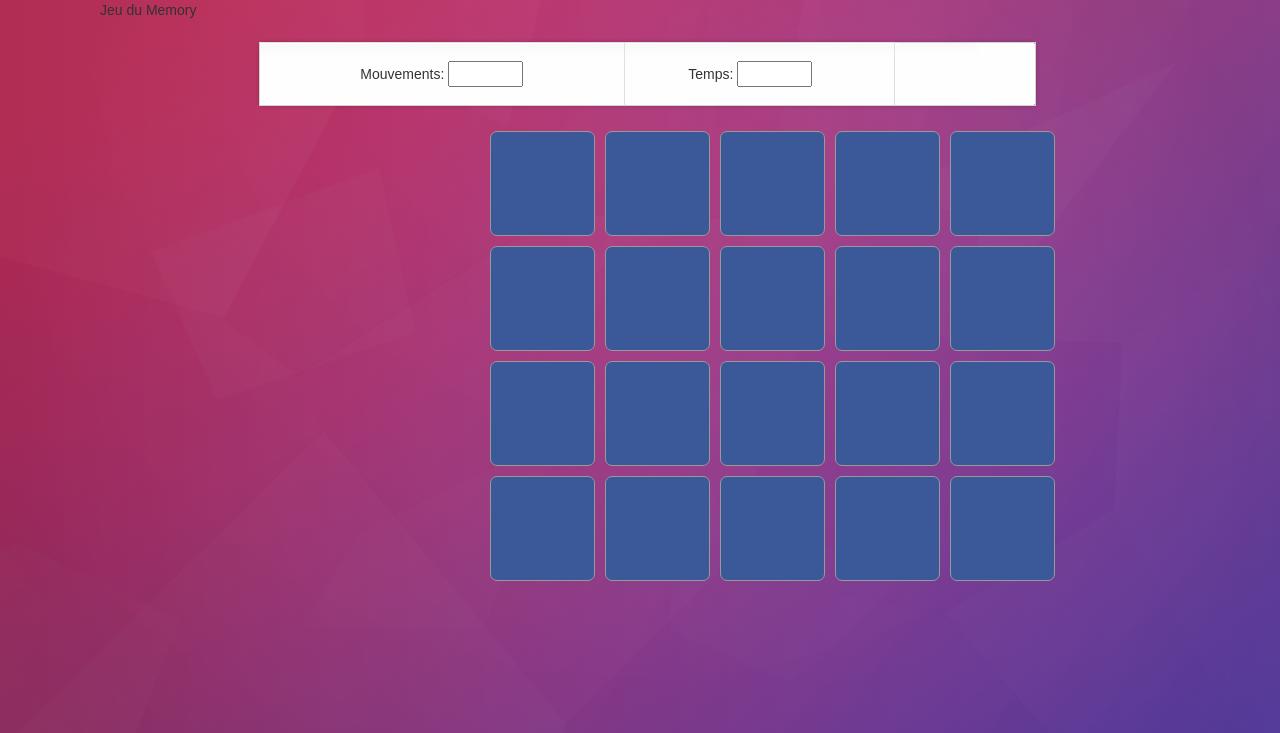
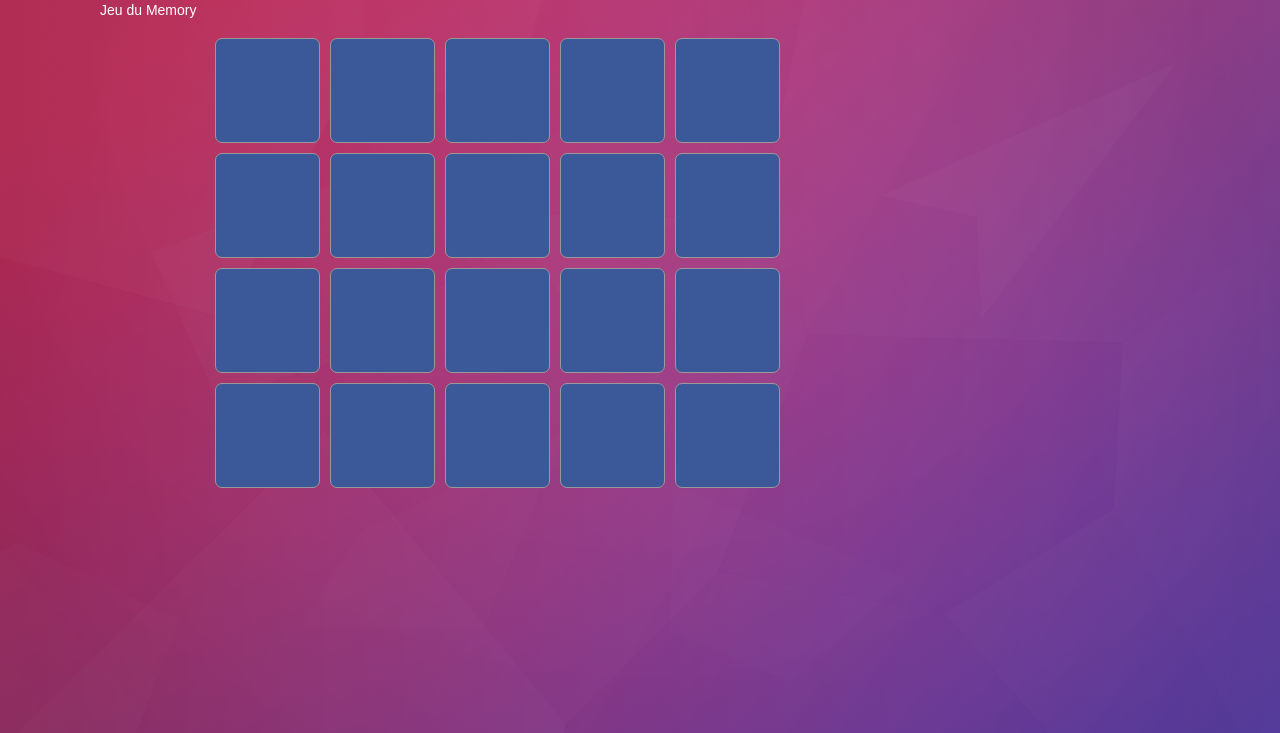
Before and after one commit to PatrickEDM/epsi_workshop, a PHP site: page /epsi_workshop/games/memory in a window 1280 px wide. Shown: the top 733 px of the page. Run offline with PHP 8.4, Linux system fonts and the light colour scheme; data comes from the database, SQL or seed files in the repository; data that the repository does not hold is empty; some libraries are stand-ins or nearby versions.

Commit message:
Memory CSS

```diff
--- /dev/null
+++ b/app/templates/default/css/memory.css
@@ -0,0 +1,36 @@
+ #case
+    {
+        margin-top:5%;
+
+        width: 625px;
+    }
+    #case div
+    {
+        float: left;
+        width: 105px;
+        height: 105px;
+        background: #3b5998;
+        margin: 5px;
+        border: 1px solid #999;
+        -webkit-border-radius: .5em;
+        -moz-border-radius: .5em;
+    }
+
+    .bouton {
+        background-color: #3b5998; /* bleu facebook */
+        border: none;
+        color: white;
+        padding: 10px 24px;
+        text-align: center;
+        text-decoration: none;
+        display: inline-block;
+        font-size: 10px;
+        border-radius: 8px;
+    }
+ #relance{
+    text-decoration:none; color: #FFFFFF;
+ }
+ #case img{
+    display: none; border: none;
+ }
+ .title{color:white;}
--- a/app/templates/default/css/style.css
+++ b/app/templates/default/css/style.css
@@ -64,7 +64,6 @@ a:hover{text-decoration: none;color: black;}
     border-radius: 3px;
     padding: 10px 15px;
     margin: 0 auto 10px auto;
-    display: block;
     text-align: center;
     font-size: 18px;
 
--- a/app/views/games/memory.php
+++ b/app/views/games/memory.php
@@ -2,43 +2,15 @@
 use Helpers\Url;
 use Helpers\Assets;
 
+Assets::css(array(
+	Url::templatePath() . 'css/memory.css',
+));
 
 Assets::js(array(
     Url::templatePath() . 'js/games/memory.js',
 ));
 
 ?>
-
-<style>
-    #case
-    {
-        margin: 20px 0px 0px 400px;
-        width: 625px;
-    }
-    #case div
-    {
-        float: left;
-        width: 105px;
-        height: 105px;
-        background: #3b5998;
-        margin: 5px;
-        border: 1px solid #999;
-        -webkit-border-radius: .5em;
-        -moz-border-radius: .5em;
-    }
-
-    .bouton {
-        background-color: #3b5998; /* bleu facebook */
-        border: none;
-        color: white;
-        padding: 10px 24px;
-        text-align: center;
-        text-decoration: none;
-        display: inline-block;
-        font-size: 10px;
-        border-radius: 8px;
-    }
-</style>
 
 <script type="text/javascript">
 var voirimg = "";
@@ -102,45 +74,30 @@ function finish()
 }
 </script>
 
-<div>Jeu du Memory</div>
-<div>
-    <table>
-        <tr>
-            <td>
-                Mouvements: <input type="text" id="compteurmouvement" name="cnt" size="6" readonly />
-            </td>
-            <td style="padding-left: 10px;">
-                Temps: <input type="text" id="compteurtemps" name="temps" size="6" readonly />
-            </td>
-            <td
-            <div class="bouton">
-                <p>
-                    <a href="http://www.team-violet.tk" id="relance" style="text-decoration:none; color: #FFFFFF;">relancer</a
-                </p>
-            </div>
-            </td>
-        </tr>
-    </table>
+<div class="title">Jeu du Memory</div>
+<div class="row">
+    <div class="col-md-offset-1 col-md-3 col-sm-12">
+        <div id="case" onclick="count();">
+            <div id="image1" onclick="doTimer();"><img src="<?= Url::templatePath(); ?>img/memory/haut_parleur.png" id="im"></div>
+            <div id="image2" onclick="doTimer();"><img src="<?= Url::templatePath(); ?>img/memory/disquette.png" id="im1"></div>
+            <div id="image3" onclick="doTimer();"><img src="<?= Url::templatePath(); ?>img/memory/micro.png" id="im2"></div>
+            <div id="image4" onclick="doTimer();"><img src="<?= Url::templatePath(); ?>img/memory/tel.png" id="im3"></div>
+            <div id="image5" onclick="doTimer();"><img src="<?= Url::templatePath(); ?>img/memory/crayon.png"  id="im4"></div>
+            <div id="image6" onclick="doTimer();"><img src="<?= Url::templatePath(); ?>img/memory/velo.png" id="im5"></div>
+            <div id="image7" onclick="doTimer();"><img src="<?= Url::templatePath(); ?>img/memory/logo_android.png" id="im6"></div>
+            <div id="image8" onclick="doTimer();"><img src="<?= Url::templatePath(); ?>img/memory/tablette.png" id="im7"></div>
+            <div id="image9" onclick="doTimer();"><img src="<?= Url::templatePath(); ?>img/memory/monitor.png" id="im8"></div>
+            <div id="image10" onclick="doTimer();"><img src="<?= Url::templatePath(); ?>img/memory/cahier.png" id="im9"></div>
+            <div id="image11" onclick="doTimer();"><img src="<?= Url::templatePath(); ?>img/memory/haut_parleur.png" id="im10"></div>
+            <div id="image12" onclick="doTimer();"><img src="<?= Url::templatePath(); ?>img/memory/disquette.png" id="im11"></div>
+            <div id="image13" onclick="doTimer();"><img src="<?= Url::templatePath(); ?>img/memory/micro.png" id="im12"></div>
+            <div id="image14" onclick="doTimer();"><img src="<?= Url::templatePath(); ?>img/memory/tel.png" id="im13"></div>
+            <div id="image15" onclick="doTimer();"><img src="<?= Url::templatePath(); ?>img/memory/crayon.png" id="im14"></div>
+            <div id="image16" onclick="doTimer();"><img src="<?= Url::templatePath(); ?>img/memory/velo.png" id="im15"></div>
+            <div id="image17" onclick="doTimer();"><img src="<?= Url::templatePath(); ?>img/memory/logo_android.png" id="im16"></div>
+            <div id="image18" onclick="doTimer();"><img src="<?= Url::templatePath(); ?>img/memory/tablette.png"  id="im17"></div>
+            <div id="image19" onclick="doTimer();"><img src="<?= Url::templatePath(); ?>img/memory/monitor.png" id="im18"></div>
+            <div id="image20" onclick="doTimer();"><img src="<?= Url::templatePath(); ?>img/memory/cahier.png"  id="im19"></div>
+        </div>
+    </div>
 </div>
-<div id="case" onclick="count();" align="center">
-    <div id="image1" onclick="doTimer();"><img src="<?= Url::templatePath(); ?>img/memory/haut_parleur.png" style='display: none; border: none;' id="im"></div>
-    <div id="image2" onclick="doTimer();"><img src="<?= Url::templatePath(); ?>img/memory/disquette.png" style='display: none; border: none;' id="im1"></div>
-    <div id="image3" onclick="doTimer();"><img src="<?= Url::templatePath(); ?>img/memory/micro.png" style='display: none; border: none;' id="im2"></div>
-    <div id="image4" onclick="doTimer();"><img src="<?= Url::templatePath(); ?>img/memory/tel.png" style='display: none; border: none;' id="im3"></div>
-    <div id="image5" onclick="doTimer();"><img src="<?= Url::templatePath(); ?>img/memory/crayon.png" style='display: none; border: none; ' id="im4"></div>
-    <div id="image6" onclick="doTimer();"><img src="<?= Url::templatePath(); ?>img/memory/velo.png" style='display: none; border: none; ' id="im5"></div>
-    <div id="image7" onclick="doTimer();"><img src="<?= Url::templatePath(); ?>img/memory/logo_android.png" style='display: none; border: none; ' id="im6"></div>
-    <div id="image8" onclick="doTimer();"><img src="<?= Url::templatePath(); ?>img/memory/tablette.png" style='display: none; border: none; ' id="im7"></div>
-    <div id="image9" onclick="doTimer();"><img src="<?= Url::templatePath(); ?>img/memory/monitor.png" style='display: none; border: none; ' id="im8"></div>
-    <div id="image10" onclick="doTimer();"><img src="<?= Url::templatePath(); ?>img/memory/cahier.png" style='display: none; border: none; ' id="im9"></div>
-    <div id="image11" onclick="doTimer();"><img src="<?= Url::templatePath(); ?>img/memory/haut_parleur.png" style='display: none; border: none; ' id="im10"></div>
-    <div id="image12" onclick="doTimer();"><img src="<?= Url::templatePath(); ?>img/memory/disquette.png" style='display: none; border: none; ' id="im11"></div>
-    <div id="image13" onclick="doTimer();"><img src="<?= Url::templatePath(); ?>img/memory/micro.png" style='display: none; border: none; ' id="im12"></div>
-    <div id="image14" onclick="doTimer();"><img src="<?= Url::templatePath(); ?>img/memory/tel.png" style='display: none; border: none; ' id="im13"></div>
-    <div id="image15" onclick="doTimer();"><img src="<?= Url::templatePath(); ?>img/memory/crayon.png" style='display: none; border: none; ' id="im14"></div>
-    <div id="image16" onclick="doTimer();"><img src="<?= Url::templatePath(); ?>img/memory/velo.png" style='display: none; border: none; ' id="im15"></div>
-    <div id="image17" onclick="doTimer();"><img src="<?= Url::templatePath(); ?>img/memory/logo_android.png" style='display: none; border: none; ' id="im16"></div>
-    <div id="image18" onclick="doTimer();"><img src="<?= Url::templatePath(); ?>img/memory/tablette.png" style='display: none; border: none; ' id="im17"></div>
-    <div id="image19" onclick="doTimer();"><img src="<?= Url::templatePath(); ?>img/memory/monitor.png" style='display: none; border: none; ' id="im18"></div>
-    <div id="image20" onclick="doTimer();"><img src="<?= Url::templatePath(); ?>img/memory/cahier.png" style='display: none; border: none; ' id="im19"></div>
-</div>
```
